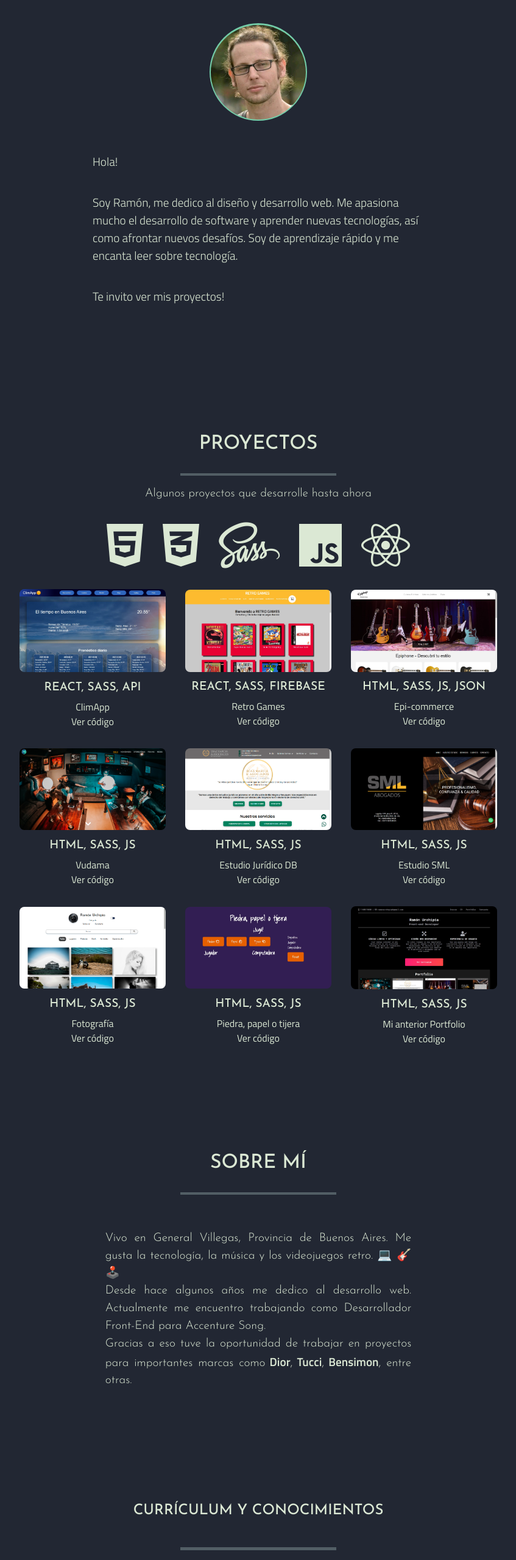
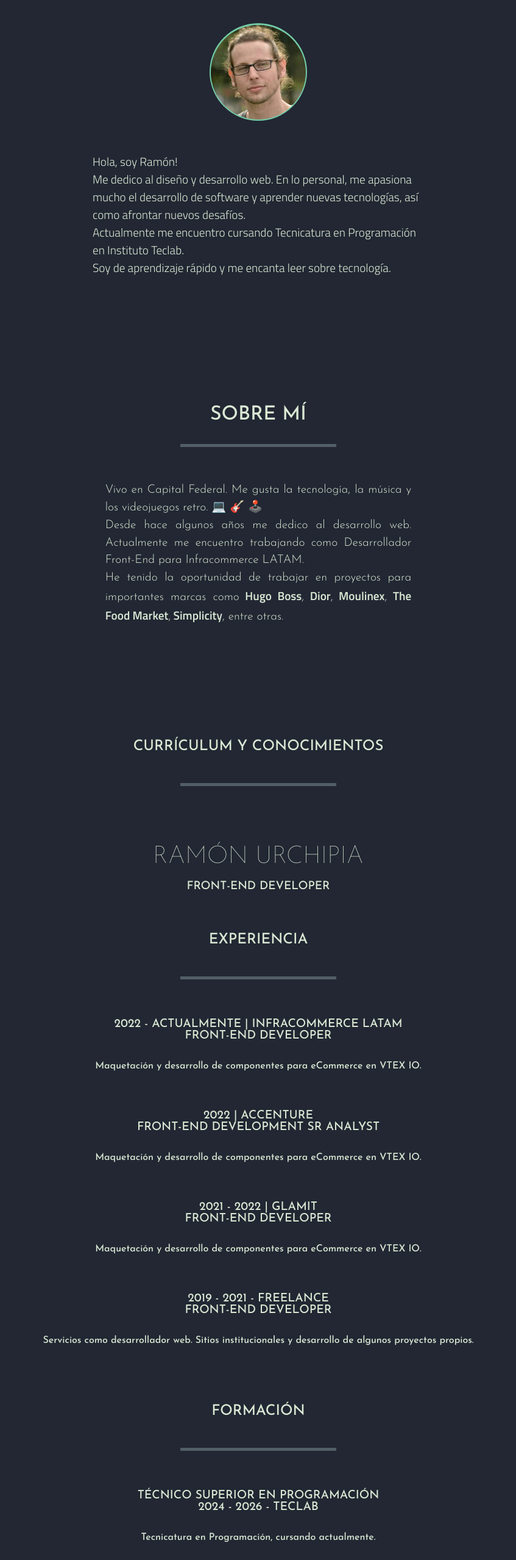
Before and after one commit to r-urchi/nuevo-portfolio, a React (Create React App) app: page / in a window 1280 px wide. Shown: the part 234-2792 px from the top of the page at 61% size, without its empty margins (216-1063 px from the left). Built offline with nearby package versions, Linux system fonts and the light colour scheme.

Commit message:
fix: update info

```diff
--- a/src/App.tsx
+++ b/src/App.tsx
@@ -3,7 +3,6 @@ import './components/css/main.css'
 import Navbar from './components/Navbar'
 import Sections from './components/Sections'
 import Footer from './components/Footer'
-import Cv from './components/Cv'
 import ContextProvider from './context/Context'
 
 const App = () => {
@@ -12,7 +11,6 @@ const App = () => {
       <ContextProvider>
         <Navbar />
         <Sections />
-        <Cv />
         <Footer />
       </ContextProvider>
     </div>
--- a/src/components/AboutMe.tsx
+++ b/src/components/AboutMe.tsx
@@ -6,12 +6,14 @@ const AboutMe = () => {
         <div className='section-container' id='about'>
             <h2>SOBRE MÍ</h2>
             <span></span>
-            <p>Vivo en General Villegas, Provincia de Buenos Aires. Me gusta la tecnología, la música y los videojuegos retro. 💻 🎸 🕹️   <br />
-                Desde hace algunos años me dedico al desarrollo web. Actualmente me encuentro trabajando como Desarrollador Front-End para Accenture Song. <br />
-                Gracias a eso tuve la oportunidad de trabajar en proyectos para importantes marcas como
+            <p>Vivo en Capital Federal. Me gusta la tecnología, la música y los videojuegos retro. 💻 🎸 🕹️   <br />
+                Desde hace algunos años me dedico al desarrollo web. Actualmente me encuentro trabajando como Desarrollador Front-End para Infracommerce LATAM. <br />
+                He tenido la oportunidad de trabajar en proyectos para importantes marcas como
+                <a href='https://www.hugoboss.cl/' target='_blank' rel='noreferrer'><b> Hugo Boss</b></a>,
                 <a href='https://shop.dior.com.ar/' target='_blank' rel='noreferrer'><b> Dior</b></a>,
-                <a href='https://www.tucciweb.com/' target='_blank' rel='noreferrer'><b> Tucci</b></a>,
-                <a href='https://www.bensimon.com.ar/' target='_blank' rel='noreferrer'><b> Bensimon</b></a>, entre otras. </p>
+                <a href='https://tienda.moulinex.com.ar/' target='_blank' rel='noreferrer'><b> Moulinex</b></a>,
+                <a href='https://www.thefoodmarket.com.ar/' target='_blank' rel='noreferrer'><b> The Food Market</b></a>,
+                <a href='https://www.simplicity.com.ar/' target='_blank' rel='noreferrer'><b> Simplicity</b></a>, entre otras. </p>
         </div>
     )
 }
--- a/src/components/Cv.tsx
+++ b/src/components/Cv.tsx
@@ -1,6 +1,10 @@
-import React from 'react'
+import React, { useContext } from 'react'
+import { ProviderContext } from '../context/Context'
+import type { Languages } from '../context/Context'
 
 const Cv = () => {
+
+    const { languages } = useContext(ProviderContext)
 
     return (
         <div className='cv' id='cv'>
@@ -16,8 +20,14 @@ const Cv = () => {
                 <span></span>
 
                 <div className='cv__experience'>
-                    <h4>2022 - Actualmente | Accenture</h4>
-                    <h4>Front End Development Sr Analyst</h4>
+                    <h4>2022 - Actualmente | Infracommerce LATAM</h4>
+                    <h4>Front-end Developer</h4>
+                    <p>Maquetación y desarrollo de componentes para eCommerce en VTEX IO.</p>
+                </div>
+
+                <div className='cv__experience'>
+                    <h4>2022 | Accenture</h4>
+                    <h4>Front-End Development Sr Analyst</h4>
                     <p>Maquetación y desarrollo de componentes para eCommerce en VTEX IO.</p>
                 </div>
 
@@ -37,20 +47,38 @@ const Cv = () => {
                 <span></span>
 
                 <div className='cv__education'>
-                    <h4 >WordPress</h4>
-                    <h4 >2021 - Coderhouse</h4>
-                    <p>Trabajando con WooCommerce, plugins y herramientas.</p>
+
+                    <h4>Técnico Superior en Programación</h4>
+                    <h4>2024 - 2026 - Teclab</h4>
+                    <p>Tecnicatura en Programación, cursando actualmente.</p>
 
                     <h4>Desarrollo Web Front-End</h4>
-                    <h4>2020 - Coderhouse</h4>
-                    <p>Desarrollo Web, trabajando con HTML y CSS. Programando con JavaScript y React Js.</p>
+                    <h4>2020 - 2023 - Coderhouse</h4>
+                    <p>Desarrollo Web, trabajando con HTML y CSS. <br />
+                        Programando con Javascript, React Js y Next Js.
+                    </p>
 
-                    <h4>2018 - Autodidacta</h4>
+                    <h4 >Cursos</h4>
+                    <h4 >2021 - 2022 Platzi</h4>
+                    <p>Cursos en varias tecnologías, también metodologías ágiles. <br />
+                        Typescript, GraphQL, Jest, Gatsby Js. <br />
+                        Scrum.
+                    </p>
+
+                    <h4>2019 - Autodidacta</h4>
                     <p>Cursos online, experimentando con diferentes lenguajes y softwares.</p>
                 </div>
 
                 <h2>SKILLS</h2>
                 <span></span>
+
+                <div className='languages-icons'>
+                    {languages?.map((icon: Languages, i: number) => {
+                        return (
+                            <i key={i} className={icon?.icon}></i>
+                        )
+                    })}
+                </div>
 
                 <div className='cv__list'>
                     <h4>Lenguajes</h4>
@@ -59,6 +87,7 @@ const Cv = () => {
                         <li>CSS</li>
                         <li>Javascript</li>
                         <li>Typescript</li>
+                        <li>GraphQL </li>
                     </ul>
                 </div>
 
@@ -67,7 +96,7 @@ const Cv = () => {
                     <ul className='list'>
                         <li>Vtex IO</li>
                         <li>React Js</li>
-                        <li>Vue Js</li>
+                        <li>Next Js</li>
                         <li>Sass</li>
                     </ul>
                 </div>
--- a/src/components/Footer.tsx
+++ b/src/components/Footer.tsx
@@ -5,6 +5,9 @@ import type { Contact } from '../context/Context'
 const Footer = () => {
 
     const { contact } = useContext(ProviderContext)
+
+    const today = new Date();
+    const year = today?.getFullYear();
 
     return (
         <div className='footer'>
@@ -15,7 +18,7 @@ const Footer = () => {
                 })}
             </div>
 
-            <p>© 2022 Ramón Urchipia</p>
+            <p>© {year?.toString()} Ramón Urchipia</p>
         </div>
     )
 }
--- a/src/components/Home.tsx
+++ b/src/components/Home.tsx
@@ -14,12 +14,10 @@ const Header = () => {
                 </div>
 
                 <div className='container-p'>
-                    <p>Hola! </p>
-                    <p>Soy Ramón, me dedico al diseño y desarrollo web. Me apasiona
-                        mucho el desarrollo de software y aprender nuevas tecnologías, así como afrontar
-                        nuevos desafíos. Soy de aprendizaje rápido y me encanta leer sobre tecnología.
-                    </p>
-                    <p>Te invito ver mis proyectos!</p>
+                    <p>Hola, soy Ramón! <br />
+                        Me dedico al diseño y desarrollo web. En lo personal, me apasiona mucho el desarrollo de software y aprender nuevas tecnologías, así como afrontar nuevos desafíos. <br />
+                        Actualmente me encuentro cursando Tecnicatura en Programación en Instituto Teclab. <br />
+                        Soy de aprendizaje rápido y me encanta leer sobre tecnología.</p>
                 </div>
             </div>
         </div>
--- a/src/components/Proyects.tsx
+++ b/src/components/Proyects.tsx
@@ -1,24 +1,16 @@
 import React, { useContext } from 'react'
 import { ProviderContext } from '../context/Context'
-import type { Project, Languages } from '../context/Context'
+import type { Project } from '../context/Context'
 
 const Proyects = () => {
 
-    const { proyects, languages } = useContext(ProviderContext)
+    const { proyects } = useContext(ProviderContext)
 
     return (
         <div className='section-container' id='proyects'>
             <h2>PROYECTOS</h2>
             <span></span>
-            <p>Algunos proyectos que desarrolle hasta ahora</p>
-
-            <div className='languages-icons'>
-                {languages?.map((icon: Languages, i: number) => {
-                    return (
-                        <i key={i} className={icon?.icon}></i>
-                    )
-                })}
-            </div>
+            <p>Proyectos que desarrollé hace ya algunos años...</p>
 
             <div className='proyects-container'>
                 {proyects?.map((proyect: Project, i: number) => {
--- a/src/components/Sections.tsx
+++ b/src/components/Sections.tsx
@@ -2,14 +2,16 @@ import React from 'react'
 import Home from './Home'
 import Proyects from './Proyects'
 import AboutMe from './AboutMe'
+import Cv from './Cv'
 
 const Sections = () => {
 
     return (
         <div className='sections'>
             <Home />
+            <AboutMe />
+            <Cv />
             <Proyects />
-            <AboutMe />
         </div>
     )
 }
--- a/src/context/Context.tsx
+++ b/src/context/Context.tsx
@@ -86,7 +86,7 @@ const ContextProvider: React.FC<ContextProviderProps> = ({ children }) => {
     },
     {
       name: 'Estudio Jurídico DB',
-      url: 'https://www.estudiodiazbarcia.com/',
+      url: 'https://estudiodb.netlify.app/',
       img: 'img/estudio.jpg',
       languages: 'HTML, SASS, JS',
       code: 'https://github.com/r-urchi/Estudio-DB'
@@ -130,6 +130,8 @@ const ContextProvider: React.FC<ContextProviderProps> = ({ children }) => {
     { icon: 'fab fa-sass' },
     { icon: 'fab fa-js' },
     { icon: 'fab fa-react' },
+    { icon: 'fab fa-github' },
+    { icon: 'fab fa-figma' },
   ])
 
   // -------------------------------------------
```
Also changed, not shown: src/index.tsx (line endings or trailing spaces).
